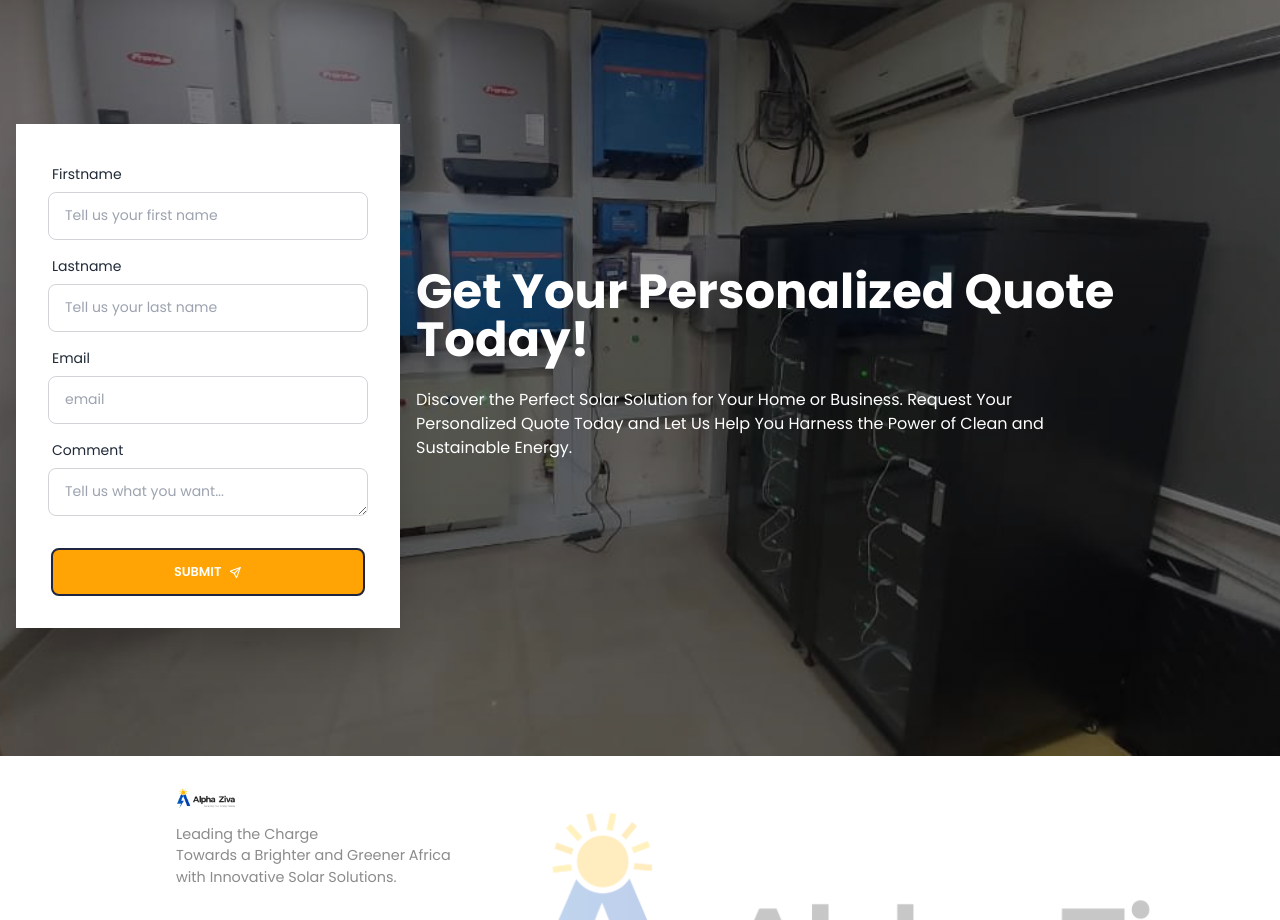
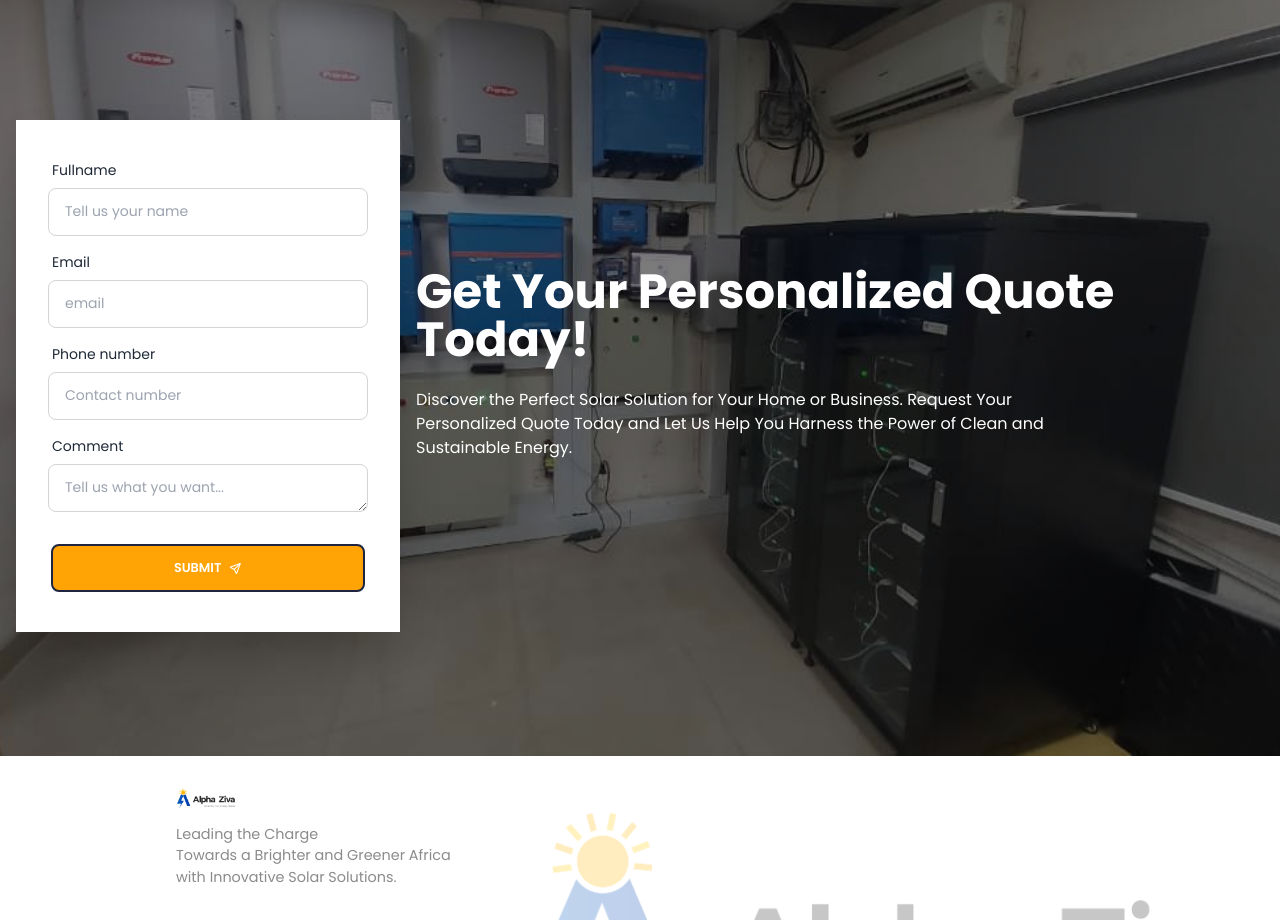
Before and after one commit to Miracle-omosede/aphaziva-solar-website, a React (Create React App) app: page / in a window 1280 px wide. Shown: the part 5300-6220 px from the top of the page. Built offline with nearby package versions, Linux system fonts and the light colour scheme.

Commit message:
recent update

```diff
--- a/package.json
+++ b/package.json
@@ -3,11 +3,13 @@
   "version": "0.1.0",
   "private": true,
   "dependencies": {
+    "@emailjs/browser": "^3.11.0",
     "@fortawesome/fontawesome-svg-core": "^6.4.0",
     "@fortawesome/free-regular-svg-icons": "^6.4.0",
     "@fortawesome/free-solid-svg-icons": "^6.4.0",
     "cra-template": "1.2.0",
     "daisyui": "^2.51.6",
+    "emailjs-com": "^3.2.0",
     "react": "^18.2.0",
     "react-countup": "^6.4.2",
     "react-dom": "^18.2.0",
--- a/src/components/Hero/Hero.js
+++ b/src/components/Hero/Hero.js
@@ -1,8 +1,9 @@
 import React from "react";
 import "./Hero.css";
 import "./herostyle.css";
+import emailjs from '@emailjs/browser';
 import { sliderData } from "./slider-data";
-import { useState, useEffect } from "react";
+import { useState, useEffect, useRef } from "react";
 import { BsArrowLeft } from "react-icons/bs";
 import { BsHeadset } from "react-icons/bs";
 import { FaPlay } from "react-icons/fa";
@@ -30,6 +31,13 @@ import {BiMenuAltRight} from 'react-icons/bi'
 import { MdHeadsetMic } from "react-icons/md"
 import ScrollToTop from "react-scroll-to-top";
 import OutsideClickHandler from "react-outside-click-handler";
+
+const Result =() =>
+{
+  return (
+    <p>Your message has been successfully sent</p>
+  )
+}
 
 const Hero = () => {
   const [menuOpened, setMenuOpened]= useState(false)
@@ -77,6 +85,21 @@ const Hero = () => {
     enableScrollSpy: true,
     scrollSpyDelay: 1000,
   });
+
+  const form = useRef();
+  const [result, showResult] = useState(false)
+  const sendEmail = (e) => {
+    e.preventDefault();
+
+    emailjs.sendForm('service_1pzb09c', 'template_i7845qg', form.current, 'M4Rlrnw4FUH3GQ5eM')
+      .then((result) => {
+          console.log(result.text);
+      }, (error) => {
+          console.log(error.text);
+      });
+      e.target.reset();
+      showResult(true)
+  };
 
   return (
     <div>
@@ -566,24 +589,16 @@ const Hero = () => {
                     className="card bg-white flex-shrink-0 w-full max-w-sm shadow-2xl"
                     id="border"
                   >
+                    <form ref={form} onSubmit={sendEmail}>
                     <div className="card-body bg-white">
                       <div className="form-control">
                         <label className="label">
-                          <span className="label-text">Firstname</span>
+                          <span className="label-text">Fullname</span>
                         </label>
                         <input
                           type="text"
-                          placeholder="Tell us your first name"
-                          className="input bg-transparent text-sm input-bordered"
-                        />
-                      </div>
-                      <div className="form-control">
-                        <label className="label">
-                          <span className="label-text">Lastname</span>
-                        </label>
-                        <input
-                          type="text"
-                          placeholder="Tell us your last name"
+                          name="from_name"
+                          placeholder="Tell us your name"
                           className="input bg-transparent text-sm input-bordered"
                         />
                       </div>
@@ -592,8 +607,20 @@ const Hero = () => {
                           <span className="label-text">Email</span>
                         </label>
                         <input
-                          type="text"
+                          type="email"
+                          name="user_email"
                           placeholder="email"
+                          className="input bg-transparent text-sm input-bordered"
+                        />
+                      </div>
+                      <div className="form-control">
+                        <label className="label">
+                          <span className="label-text">Phone number</span>
+                        </label>
+                        <input
+                          type="tel"
+                          name="user_phone"
+                          placeholder="Contact number"
                           className="input bg-transparent text-sm input-bordered"
                         />
                       </div>
@@ -605,19 +632,25 @@ const Hero = () => {
                           type="textarea"
                           cols={30}
                           rows={4}
+                          name="message"
                           placeholder="Tell us what you want..."
                           className="pt-3 bg-transparent text-sm input input-bordered"
                         />
                       </div>
                       <div className="form-control mt-6">
-                        <button className="btn bg-[#FFA404] text-white border border-[#FFA404] uppercase gap-2">
+                        <button className="btn bg-[#FFA404] text-white border border-[#FFA404] uppercase gap-2" type="submit" >
                           <span>Submit</span>
                           <span>
                             <TbSend />
                           </span>
                         </button>
                       </div>
+
+                      <div className="flex">
+                        {result ? <Result /> : null}
+                      </div>
                     </div>
+                    </form>
                   </div>
                 </div>
               </div>
```
Also changed, not shown: 1 other file (tests, documents, lock files or other folders).
